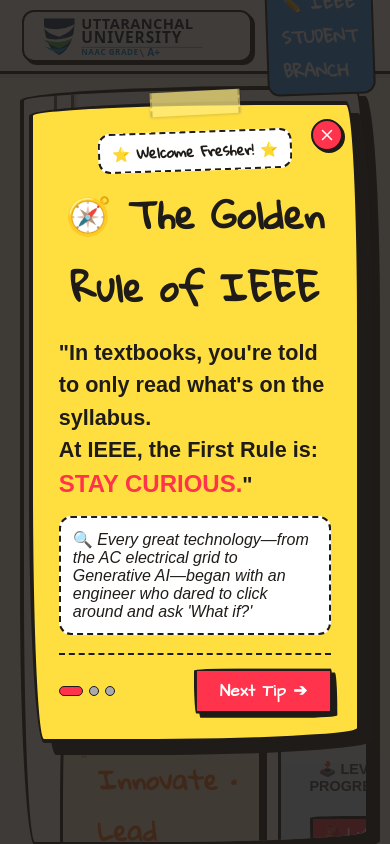
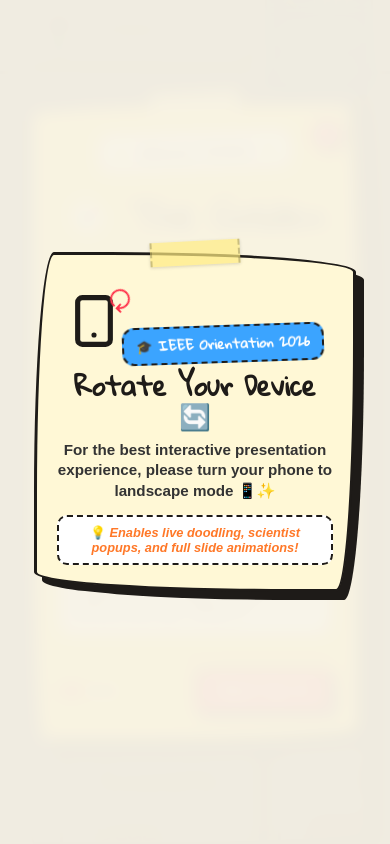
Before and after one commit to BiswadeepInfinity/IEEE-Website, a React (Vite) app: page / in a window 390 px wide. Built offline with nearby package versions, Linux system fonts and the light colour scheme; a web font is replaced by a local one.

Commit message:
Add sleek animated Rotate to Landscape prompt for portrait phones while preserving 100% original widescreen presentation layout

```diff
--- a/src/App.jsx
+++ b/src/App.jsx
@@ -6,6 +6,7 @@
 import confetti from 'canvas-confetti';
 import { DoodlerToolbar } from './components/DoodlerToolbar';
 import { TutorialModal } from './components/TutorialModal';
+import { RotateDevicePrompt } from './components/RotateDevicePrompt';
 import {
   Slide1, Slide2, Slide3, Slide4, Slide5,
   Slide6, Slide7, Slide8, Slide9, Slide10,
@@ -387,6 +388,9 @@
         onClose={() => setShowTutorial(false)}
       />
 
+      {/* Rotate to Landscape Prompt for Portrait Phones */}
+      <RotateDevicePrompt />
+
       {/* Presenter Notes Overlay Drawer */}
       {showPresenterNotes && (
         <div style={{
--- /dev/null
+++ b/src/components/RotateDevicePrompt.jsx
@@ -0,0 +1,58 @@
+import React from 'react';
+import { Smartphone, RotateCw, Sparkles } from 'lucide-react';
+
+export const RotateDevicePrompt = () => {
+  return (
+    <div className="rotate-device-overlay">
+      <div
+        className="sketch-box sketch-box-yellow"
+        style={{
+          padding: '24px 20px',
+          maxWidth: '340px',
+          width: '90%',
+          textAlign: 'center',
+          boxShadow: '8px 8px 0px #1e1b18',
+          border: '3.5px solid #1e1b18',
+          position: 'relative'
+        }}
+      >
+        <div className="tape-top"></div>
+
+        {/* Animated Rotating Phone Icon */}
+        <div style={{ position: 'relative', display: 'inline-block', margin: '14px 0 10px' }}>
+          <div className="rotating-phone-icon">
+            <Smartphone size={56} strokeWidth={2.2} color="#1e1b18" />
+          </div>
+          <div style={{ position: 'absolute', top: '-6px', right: '-10px' }}>
+            <RotateCw size={24} color="#ff334b" className="spin-slow" />
+          </div>
+        </div>
+
+        <div className="sketch-badge" style={{ background: '#3ba4ff', color: '#fff', fontSize: '0.82rem', marginBottom: '8px' }}>
+          🎓 IEEE Orientation 2026
+        </div>
+
+        <h2 style={{ fontFamily: 'var(--font-cray)', fontSize: '1.6rem', color: '#1e1b18', lineHeight: 1.2 }}>
+          Rotate Your Device 🔄
+        </h2>
+
+        <p style={{ fontFamily: 'var(--font-comic)', fontSize: '0.95rem', fontWeight: 600, color: '#333', marginTop: '8px', lineHeight: 1.35 }}>
+          For the best interactive presentation experience, please <strong>turn your phone to landscape mode</strong> 📱✨
+        </p>
+
+        <div style={{
+          marginTop: '14px',
+          background: '#fff',
+          padding: '8px 12px',
+          borderRadius: '10px',
+          border: '2px dashed #1e1b18',
+          fontSize: '0.8rem',
+          fontWeight: 700,
+          color: '#ff7828'
+        }}>
+          💡 <em>Enables live doodling, scientist popups, and full slide animations!</em>
+        </div>
+      </div>
+    </div>
+  );
+};
--- a/src/index.css
+++ b/src/index.css
@@ -457,6 +457,57 @@
   animation: scientistPeekLeft 4.8s cubic-bezier(0.25, 1, 0.5, 1) forwards;
 }
 
+/* =========================================================
+   MOBILE ROTATE TO LANDSCAPE OVERLAY (Strictly portrait phones)
+   ========================================================= */
+.rotate-device-overlay {
+  display: none;
+}
+
+@media (max-width: 800px) and (orientation: portrait) {
+  .rotate-device-overlay {
+    display: flex;
+    position: fixed;
+    top: 0;
+    left: 0;
+    width: 100vw;
+    height: 100vh;
+    height: 100dvh;
+    background: rgba(248, 244, 233, 0.96);
+    backdrop-filter: blur(8px);
+    z-index: 99999;
+    justify-content: center;
+    align-items: center;
+    padding: 16px;
+  }
+}
+
+@keyframes phoneRotateAnim {
+  0%, 15% {
+    transform: rotate(0deg);
+  }
+  50%, 85% {
+    transform: rotate(90deg);
+  }
+  100% {
+    transform: rotate(0deg);
+  }
+}
+
+.rotating-phone-icon {
+  animation: phoneRotateAnim 2.6s cubic-bezier(0.45, 0.05, 0.55, 0.95) infinite;
+  display: inline-block;
+}
+
+@keyframes spinSlow {
+  from { transform: rotate(0deg); }
+  to { transform: rotate(360deg); }
+}
+
+.spin-slow {
+  animation: spinSlow 4s linear infinite;
+}
+
 /* Custom Scrollbar for cartoon look */
 ::-webkit-scrollbar {
   width: 10px;
```
